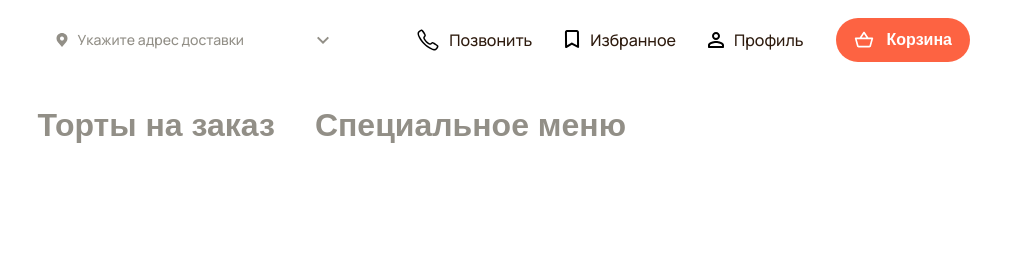
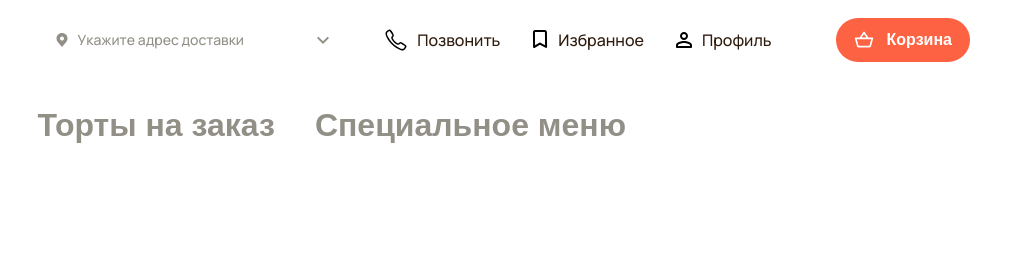
Before and after one commit to Garik9402/Restaurant, a website: page src/index.html in a window 1280 px wide. Shown: the top 280 px of the page, 267-1280 px from the left. Drawn offline with nearby package versions, Linux system fonts and the light colour scheme; files that its build step writes are made by us from their sources; files whose address does not match are found by name; a web font is replaced by a local one.

Commit message:
in the process;)

```diff
--- a/src/scss/styles.scss
+++ b/src/scss/styles.scss
@@ -127,6 +127,7 @@
    }
 
    &__items-right {
+      max-width: 600px;
       width: 100%;
       display: flex;
       justify-content: flex-end;
@@ -179,8 +180,8 @@
       align-items: center;
       margin-right: 32px;
 
-      @include mq(xl) {
-         margin-right: 15px;
+      @include mq(xxl) {
+         margin-right: calc(20px + (32 - 20) * ((100vw - 1024px) /(1280 - 1024)));
          padding-left: 5px;
          max-width: 100px;
 
@@ -273,7 +274,8 @@
       list-style: none;
 
       & {
-         margin-left: 32px;
+         margin-right: calc(15px + (32 - 15) * ((100vw - 1024px) /(1280 - 1024)));
+
       }
 
       @include mq (xl) {
```
Also changed, not shown: dist/css/styles.min.css, src/scss/styles.css, 1 other file.
